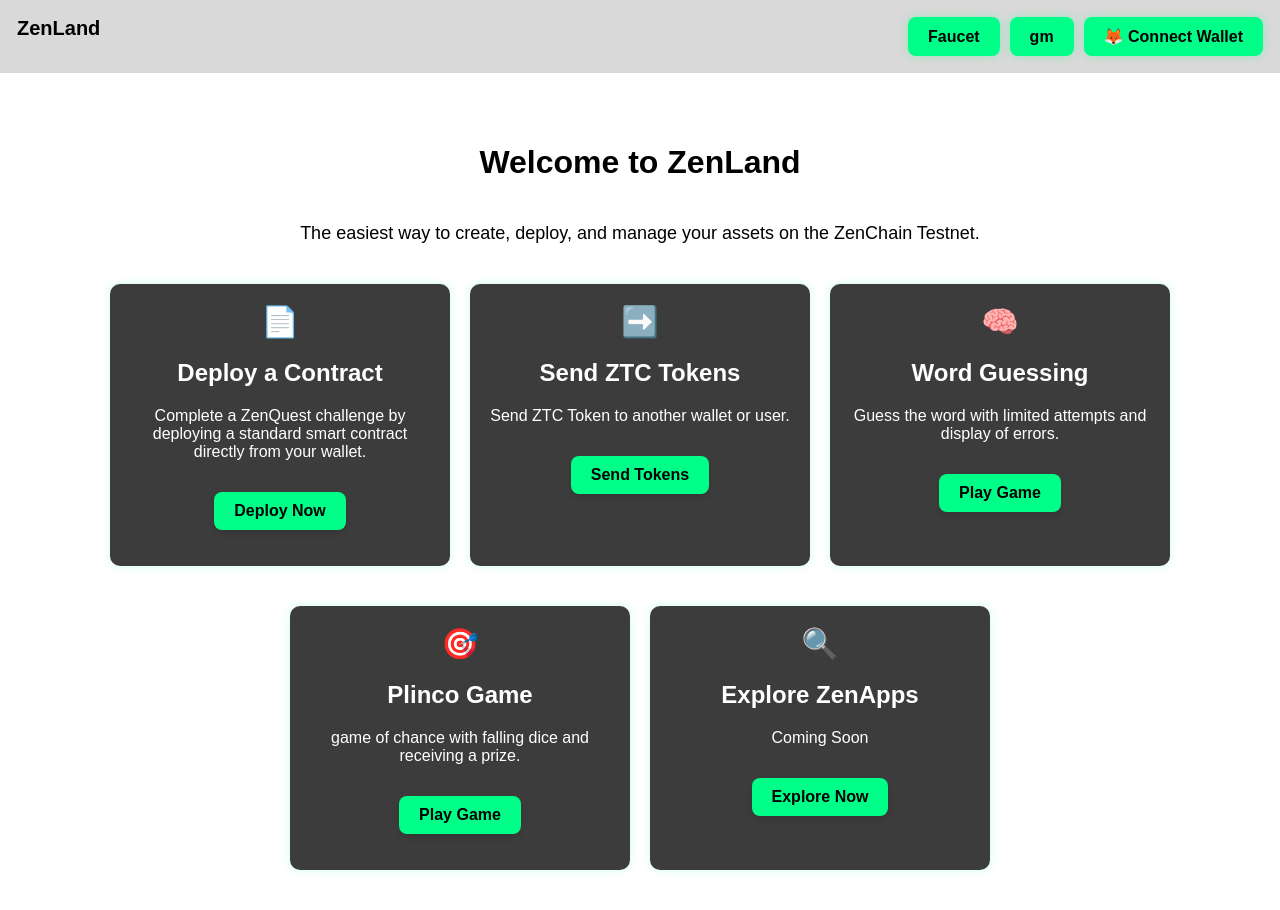
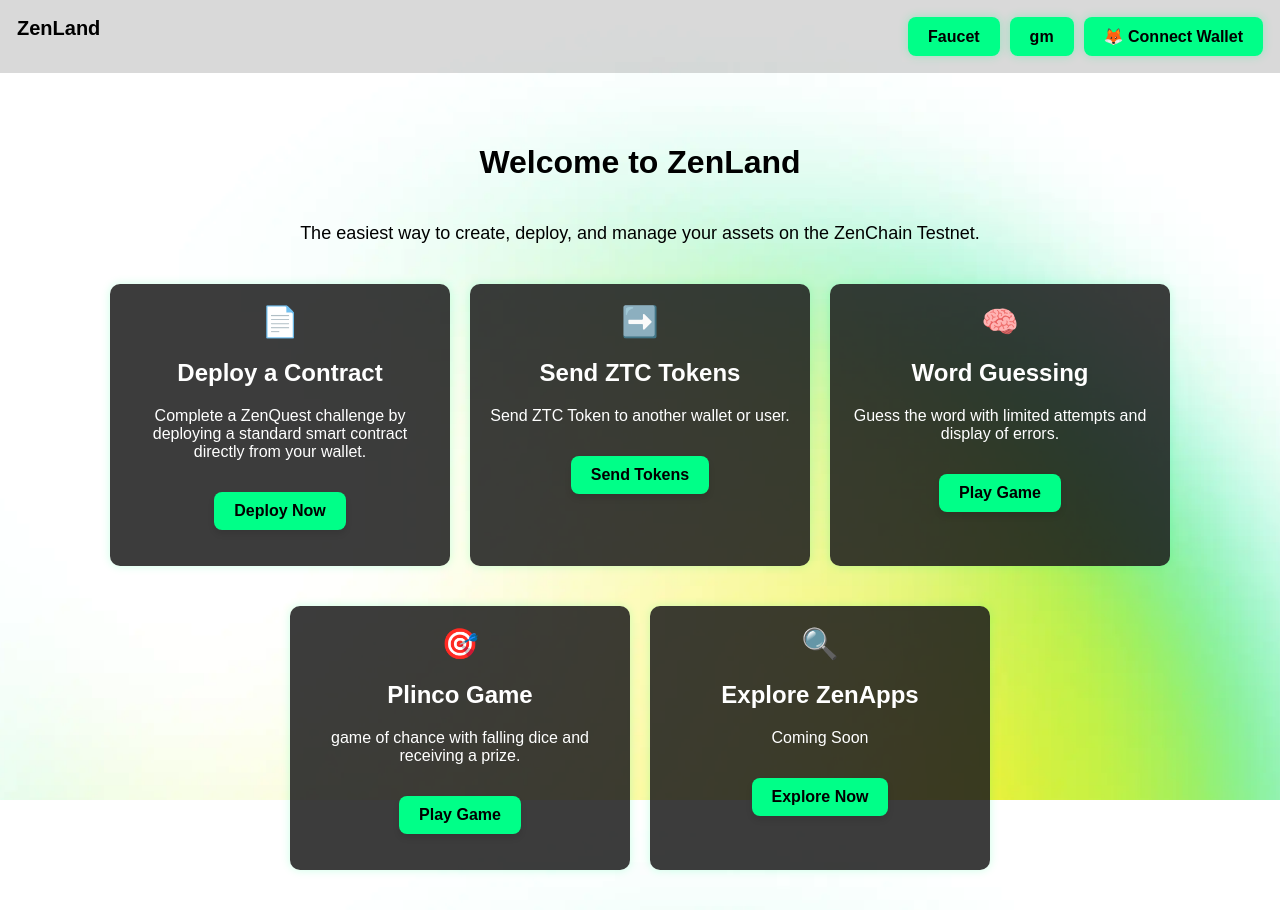
Before and after one commit to MehrzadAzizi/ZenLand, a website: page index.html in a window 1280 px wide. Drawn offline with Linux system fonts and the light colour scheme.

Commit message:
Update style.css

```diff
--- a/style.css
+++ b/style.css
@@ -5,7 +5,7 @@ html, body {
   padding: 0;
   font-family: sans-serif;
   color: white;
-  background: url('../images/bg.webp') center center / cover no-repeat fixed;
+  background: url('/bg.webp') center center / cover no-repeat fixed;
 }
 
 /* Header styling */
```
